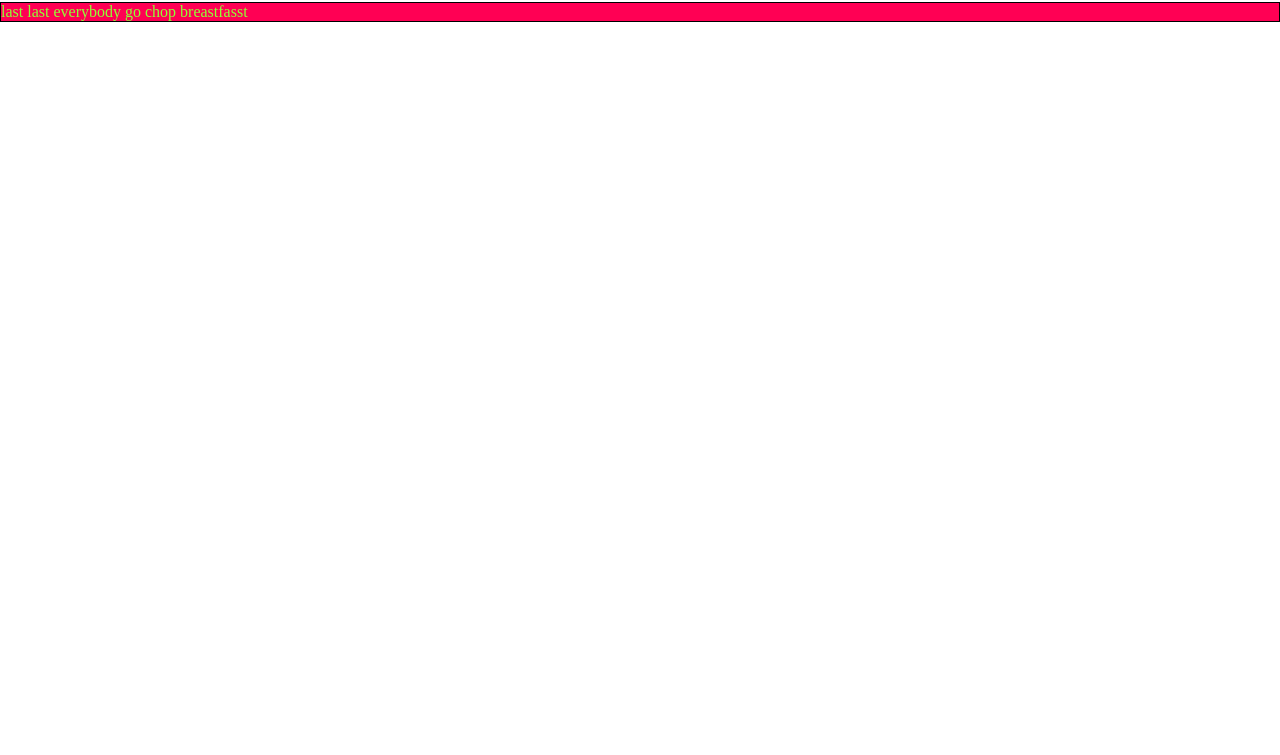
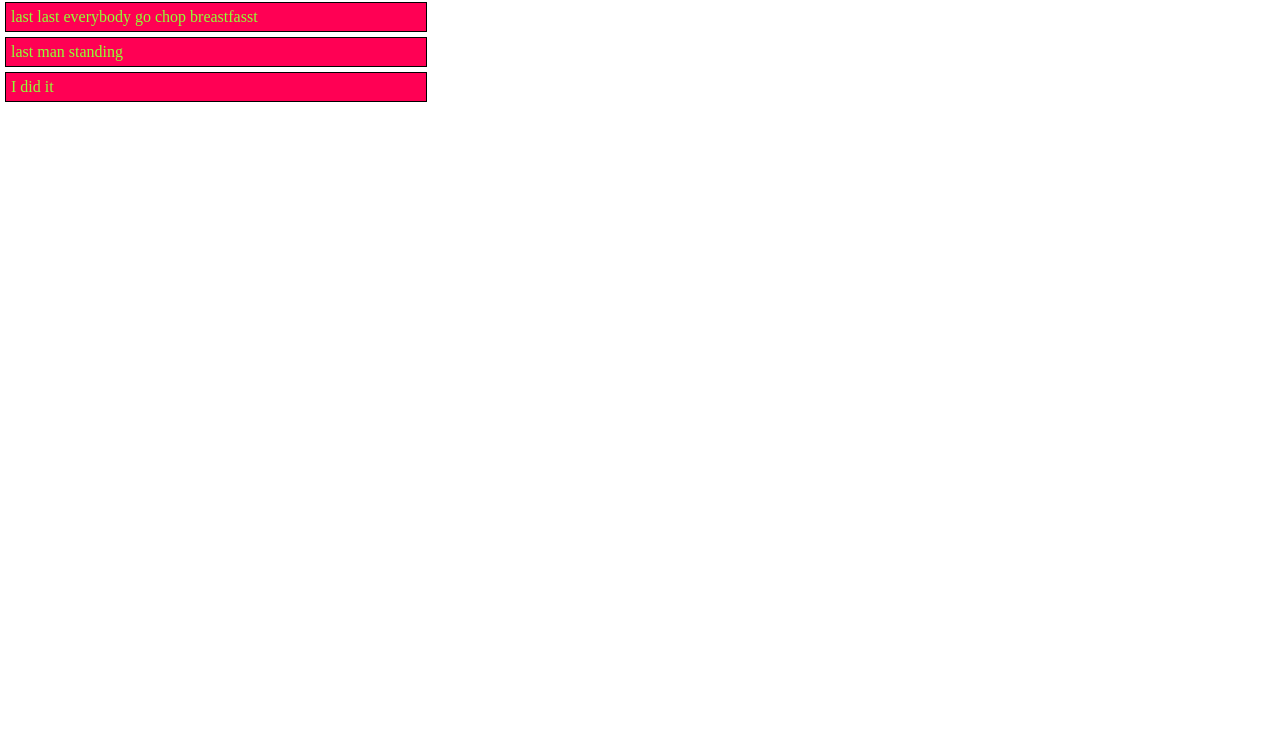
Before and after one commit to Aforonwa/coursera-test, a plain HTML site: page module2/index.html in a window 1280 px wide. Shown: the part 45-800 px from the top of the page. Drawn offline with Linux system fonts and the light colour scheme.

Commit message:
Update index.html
Signed-off-by: Aforonwa <150657567+Aforonwa@users.noreply.github.com>

```diff
--- a/module2/index.html
+++ b/module2/index.html
@@ -9,7 +9,11 @@
   </head>
   <body>
     <h1>New coursera coding course </h1>
-   <p> last last everybody go chop breastfasst</p>
+    <div>
+   <p id="box1"> last last everybody go chop breastfasst</p>
+    <p id="box2"> last man standing</p>
+    <p id="box3"> I did it</p>
+    </div>
   </body>
 
 
```
